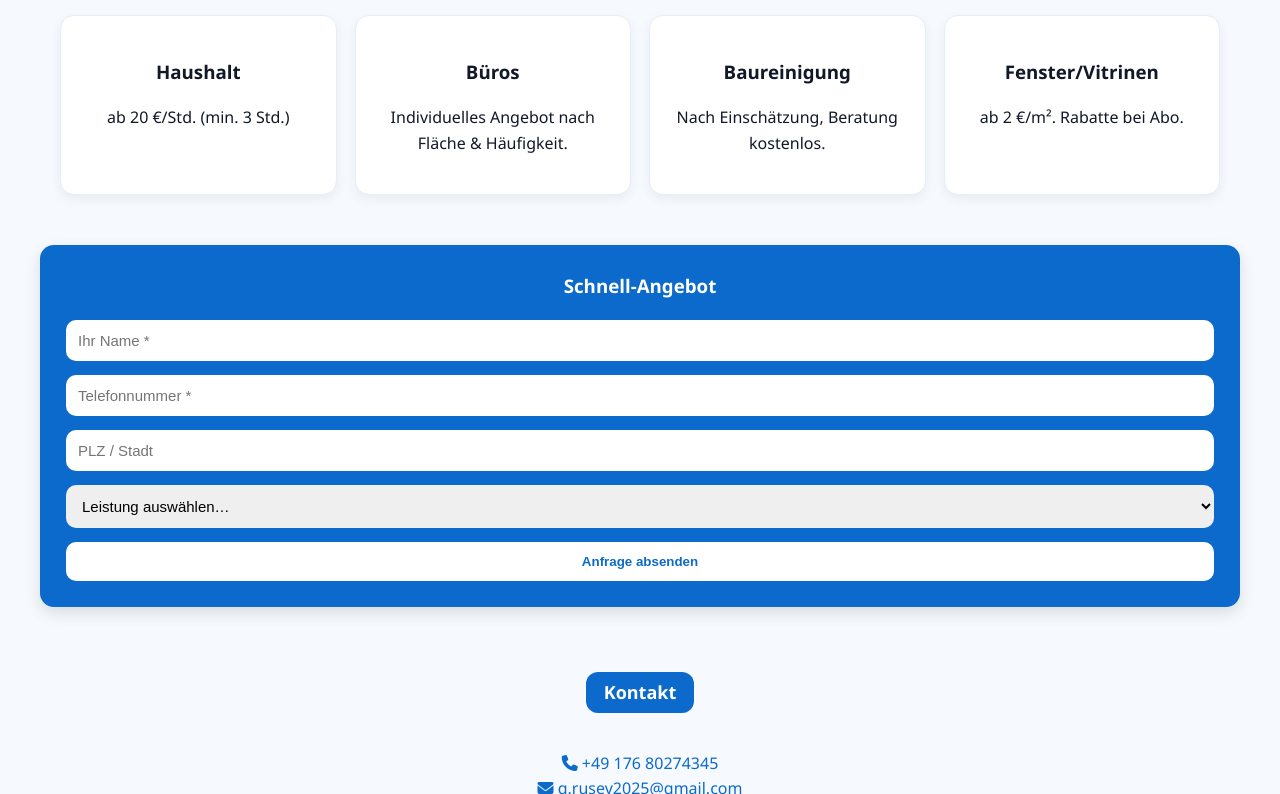
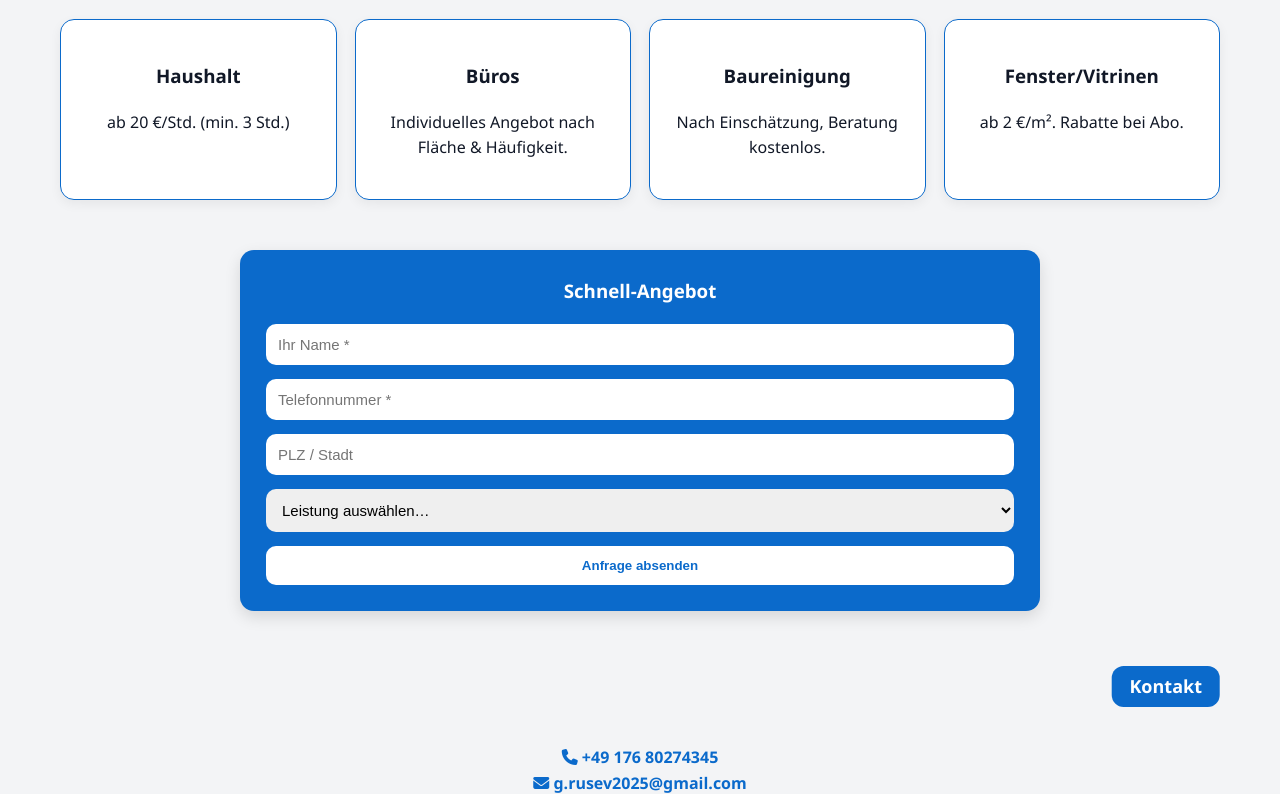
Before and after one commit to grusev2025-boop/georgi-rusev-site, a plain HTML site: page index.html in a window 1280 px wide. Shown: the part 1225-2019 px from the top of the page. Drawn offline with Linux system fonts and the light colour scheme.

Commit message:
Update index.html

```diff
--- a/index.html
+++ b/index.html
@@ -4,11 +4,11 @@
   <meta charset="UTF-8" />
   <meta name="viewport" content="width=device-width, initial-scale=1" />
   <title>Georgi Rusev Gebäudereinigung – Köln</title>
-  <meta name="description" content="Sauberkeit & Vertrauen – Gebäudereinigung für Köln & Umgebung. Haushalts-, Büro-, Glas- & Baureinigung. Angebot in 30 Minuten." />
+  <meta name="description" content="Sauberkeit & Vertrauen – Gebäudereinigung für Köln & Umgebung. Haushalts-, Büro-, Fenster- & Baureinigung. Angebot in 30 Minuten." />
   <meta name="theme-color" content="#0b6acb" />
   <link rel="stylesheet" href="https://cdnjs.cloudflare.com/ajax/libs/font-awesome/6.5.0/css/all.min.css" />
   <style>
-    :root { --blue:#0b6acb; --blue2:#3aa0ff; --bg:#f6f9fe; --max:1200px }
+    :root { --blue:#0b6acb; --blue2:#3aa0ff; --bg:#f3f4f6; --max:1200px }
     *{box-sizing:border-box}
     body{margin:0;font-family:"Segoe UI",system-ui,-apple-system,sans-serif;background:var(--bg);color:#111827;line-height:1.6}
 
@@ -20,8 +20,8 @@
       font-size:clamp(18px,2.4vw,22px)}
     .toggle{display:none;font-size:26px;color:#0b6acb;cursor:pointer}
     .menu{display:flex;gap:22px;align-items:center}
-    .menu a{text-decoration:none;color:#374151;font-weight:700}
-    .menu a:hover{color:#0b6acb}
+    .menu a{text-decoration:none;color:#374151;font-weight:700;padding:6px 14px;border:1px solid #0b6acb;border-radius:8px}
+    .menu a:hover{background:#0b6acb;color:#fff}
     @media (max-width:860px){
       .toggle{display:block}
       .menu{display:none;position:absolute;right:20px;top:60px;background:#fff;border:1px solid #e6eef7;border-radius:12px;box-shadow:0 10px 20px rgba(0,0,0,.12);padding:12px;flex-direction:column;gap:10px}
@@ -43,14 +43,14 @@
 
     /* SECTIONS */
     section{max-width:var(--max);margin:50px auto;padding:0 20px}
-    h2{display:inline-block;background:#0b6acb;color:#fff;padding:6px 18px;border-radius:12px;font-size:18px;margin-bottom:22px}
+    h2{display:inline-block;background:#0b6acb;color:#fff;padding:6px 18px;border-radius:12px;font-size:18px;margin-bottom:22px;text-align:center;position:relative;left:50%;transform:translateX(-50%)}
 
     .cards{display:grid;gap:18px;grid-template-columns:repeat(auto-fit,minmax(220px,1fr))}
-    .card{background:#fff;border:1px solid #e6eef7;border-radius:14px;box-shadow:0 4px 12px rgba(0,0,0,.06);padding:22px;text-align:center}
+    .card{background:#fff;border:1px solid #0b6acb;border-radius:14px;box-shadow:0 4px 12px rgba(0,0,0,.06);padding:22px;text-align:center}
     .card i{font-size:28px;color:#0b6acb;margin-bottom:10px}
 
     /* SCHNELL-ANGEBOT */
-    .angebot{background:#0b6acb;border-radius:14px;padding:26px;color:#fff;box-shadow:0 6px 16px rgba(0,0,0,.12)}
+    .angebot{background:#0b6acb;border-radius:14px;padding:26px;color:#fff;box-shadow:0 6px 16px rgba(0,0,0,.12);max-width:800px;margin:auto}
     .angebot h3{margin-top:0;color:#fff;text-align:center}
     .angebot form{display:grid;gap:14px}
     .angebot input,.angebot select{width:100%;padding:12px;border-radius:10px;border:none;font-size:15px}
@@ -64,16 +64,6 @@
     /* Back-to-top button */
     #topBtn{display:none;position:fixed;bottom:20px;right:20px;z-index:99;background:#0b6acb;color:#fff;border:none;padding:14px;border-radius:50%;cursor:pointer;box-shadow:0 4px 8px rgba(0,0,0,.3);font-size:18px}
     #topBtn:hover{background:#094f94}
-
-    /* CONTACT LINKS */
-    .contact-link {
-      text-decoration: none;
-      color: #0b6acb;
-      font-weight: 500;
-    }
-    .contact-link:hover {
-      text-decoration: underline;
-    }
   </style>
 </head>
 <body>
@@ -149,13 +139,11 @@
   <h2>Kontakt</h2>
   <p>
     <i class="fas fa-phone" style="color:#0b6acb"></i>
-    <a href="tel:+4917680274345" class="contact-link">+49 176 80274345</a><br>
-
+    <span style="color:#0b6acb;font-weight:600">+49 176 80274345</span><br>
     <i class="fas fa-envelope" style="color:#0b6acb"></i>
-    <a href="mailto:g.rusev2025@gmail.com" class="contact-link">g.rusev2025@gmail.com</a><br>
-
+    <span style="color:#0b6acb;font-weight:600">g.rusev2025@gmail.com</span><br>
     <i class="fab fa-whatsapp" style="color:#25D366"></i>
-    <span class="contact-link">+49 176 80274345</span>
+    <span style="color:#0b6acb;font-weight:600">+49 176 80274345</span>
   </p>
 </section>
 
```
